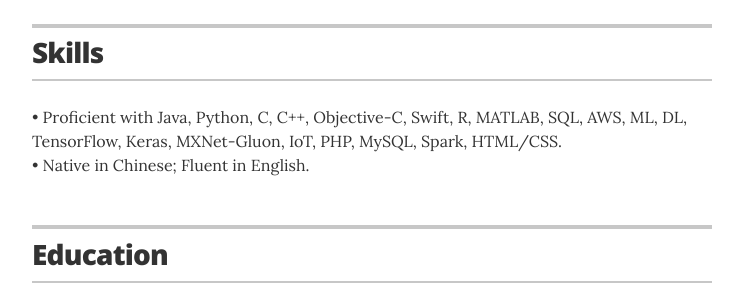
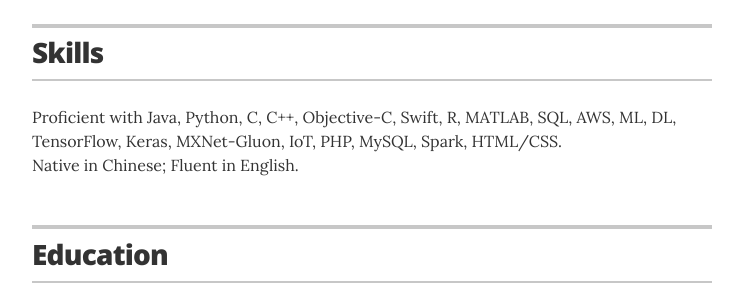
Before and after one commit to Yuyang105/Yuyang105.github.io, a Jekyll site: the page built from index.html, in a window 1280 px wide and 900 px high, scrolled down 371 px. Shown: the part 153-453 px from the top of the window, without its empty margins (268-1011 px from the left). Built offline with Jekyll 4.4.1, drawn with Linux system fonts in a browser that asks for light colours.

```diff
--- a/_data/skills.yml
+++ b/_data/skills.yml
@@ -1,4 +1,4 @@
 # Skills
 # Tech
 - skill: Programming
-  description: •  Proficient with Java, Python, C, C++, Objective-C, Swift, R, MATLAB, SQL, AWS, ML, DL, TensorFlow, Keras, MXNet-Gluon, IoT, PHP, MySQL, Spark, HTML/CSS.<br />•  Native in Chinese; Fluent in English.
+  description: Proficient with Java, Python, C, C++, Objective-C, Swift, R, MATLAB, SQL, AWS, ML, DL, TensorFlow, Keras, MXNet-Gluon, IoT, PHP, MySQL, Spark, HTML/CSS.<br />Native in Chinese; Fluent in English.
```
